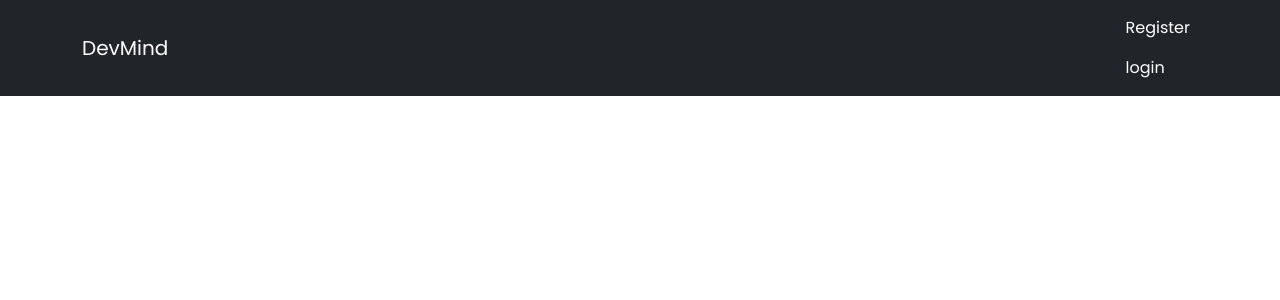
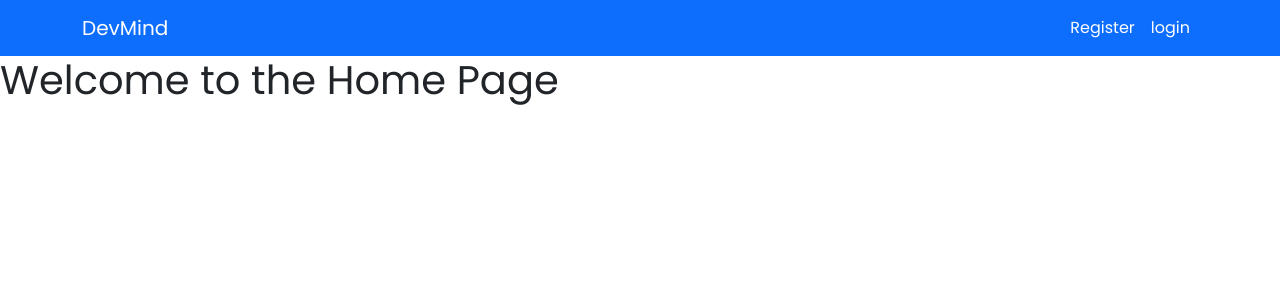
Before and after one commit to kaveenexe/IDEWithAI, a React (Create React App) app in the folder frontend/: page / in a window 1280 px wide. Shown: the top 300 px of the page. Built offline with nearby package versions, Linux system fonts and the light colour scheme.

Commit message:
added home, fix navbar flex

```diff
--- a/frontend/src/App.js
+++ b/frontend/src/App.js
@@ -3,6 +3,7 @@ import { BrowserRouter, Routes, Route } from "react-router-dom";
 import Register from "./pages/Register&Login/Register";
 import Login from "./pages/Register&Login/login";
 import Navbar from "./components/Navbar/Navbar";
+import Home from "./pages/Home/home";
 import "./App.css";
 
 function App() {
@@ -17,6 +18,7 @@ function App() {
         <Routes>
           <Route path="/register" element={<Register />} />
           <Route path="/login" element={<Login />} />
+          <Route path="/" element={<Home />} />
         </Routes>
       </BrowserRouter>
     </div>
--- a/frontend/src/components/Navbar/Navbar.jsx
+++ b/frontend/src/components/Navbar/Navbar.jsx
@@ -15,9 +15,9 @@ function ContainerInsideExample() {
   };
 
   return (
-    <Navbar bg="dark" data-bs-theme="dark">
+    <Navbar bg="primary" data-bs-theme="dark">
       <Container>
-        <Navbar.Brand href="#home" className="navbar_font">
+        <Navbar.Brand href="/" className="navbar_font">
           DevMind
         </Navbar.Brand>
         <Nav className="justify-content-end">
@@ -28,7 +28,7 @@ function ContainerInsideExample() {
             </div>
           )}
           {!user && (
-            <div>
+            <div className="d-flex">
               <Nav.Link href="/register" className="navbar_font">
                 Register
               </Nav.Link>
--- /dev/null
+++ b/frontend/src/pages/Home/home.jsx
@@ -0,0 +1,13 @@
+// src/components/Home.js
+import React from 'react';
+
+const Home = () => {
+  return (
+    <div>
+      <h1>Welcome to the Home Page</h1>
+      {/* Add your Home page content here */}
+    </div>
+  );
+};
+
+export default Home;
--- a/frontend/src/pages/Register&Login/login.jsx
+++ b/frontend/src/pages/Register&Login/login.jsx
@@ -1,16 +1,22 @@
 import { useState } from "react";
 import { useLogin } from "../../hooks/useLogin";
+import { useNavigate } from "react-router-dom";
 import { ArrowRight } from "react-bootstrap-icons";
 
 const Login = () => {
   const [email, setEmail] = useState("");
   const [password, setPassword] = useState("");
   const { login, error, isLoading } = useLogin();
+  const navigate = useNavigate();
 
   const handleSubmit = async (e) => {
     e.preventDefault();
 
     await login(email, password);
+
+    if (!error){
+      navigate("/")
+    }
   };
 
   return (
```
